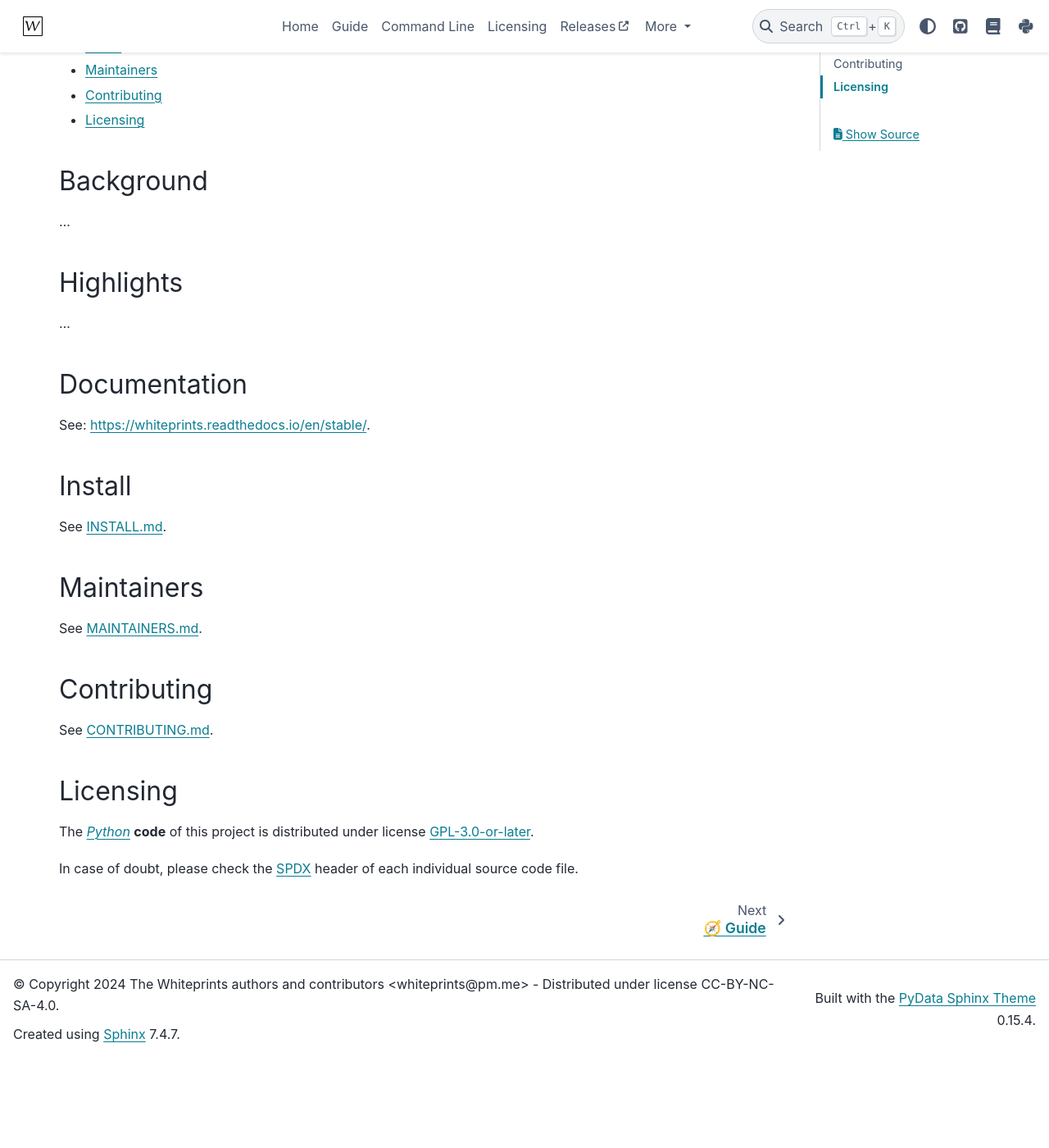
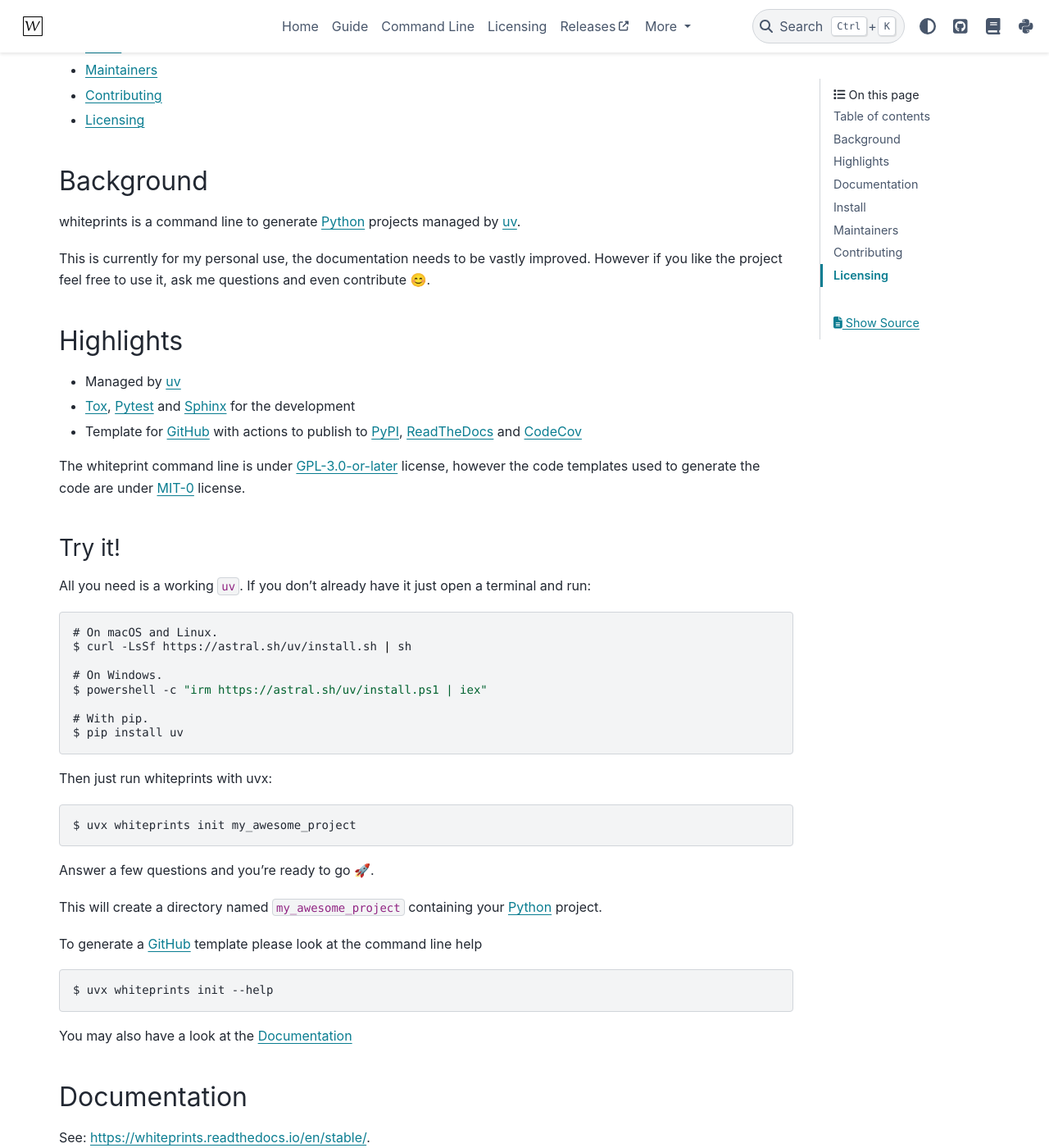
Before and after one commit to whiteprints/whiteprints, a Sphinx documentation site: the page built from docs/index.md, in a window 1280 px wide and 1400 px high, scrolled down 597 px. Shown: the whole window at 82% size. Built offline with Sphinx 7.4.7 and the PyData theme 0.15.4, drawn with Linux system fonts in a browser that asks for light colours; pages that are not in the unit, such as notebooks, are missing from menus; comment, search, counter and statistics services are not loaded; before the commit the page ends 1887 px from its top, so only the background shows below that; some of the changed text lies outside the part shown.

Commit message:
feat: a bit of doc

````diff
--- a/README.md
+++ b/README.md
@@ -36,11 +36,55 @@
 
 ## Background
 
-...
+whiteprints is a command line to generate [Python] projects managed by [uv].
+
+This is currently for my personal use, the documentation needs to be vastly
+improved. However if you like the project feel free to use it, ask me questions
+and even contribute 😊.
 
 ## Highlights
 
-...
+- Managed by [uv]
+- [Tox], [Pytest] and [Sphinx] for the development
+- Template for [GitHub] with actions to publish to [PyPI], [ReadTheDocs] and
+  [CodeCov]
+
+The whiteprint command line is under [GPL-3.0-or-later] license, however the
+code templates used to generate the code are under [MIT-0] license.
+
+
+### Try it!
+
+All you need is a working `uv`. If you don't already have it just open a
+terminal and run:
+
+```console
+# On macOS and Linux.
+$ curl -LsSf https://astral.sh/uv/install.sh | sh
+
+# On Windows.
+$ powershell -c "irm https://astral.sh/uv/install.ps1 | iex"
+
+# With pip.
+$ pip install uv
+```
+
+Then just run whiteprints with uvx:
+
+```
+$ uvx whiteprints init my_awesome_project
+```
+Answer a few questions and you're ready to go 🚀.
+
+This will create a directory named `my_awesome_project` containing your [Python] project.
+
+To generate a [GitHub] template please look at the command line help
+
+```
+$ uvx whiteprints init --help
+```
+
+You may also have a look at the [Documentation](https://whiteprints.readthedocs.io/en/stable/)
 
 ## Documentation
 
@@ -60,10 +104,20 @@
 
 ## Licensing
 
-The _[Python]_ **code** of this project is distributed under license [GPL-3.0-or-later](https://spdx.org/licenses/GPL-3.0-or-later).
+The _[Python]_ **code** of this project is distributed under license .
 
 In case of doubt, please check the [SPDX] header of each individual source code file.
 
 [Python]: https://www.python.org/
 [SPDX]: https://spdx.dev/
 [REUSE]: https://reuse.software/
+[uv]: https://docs.astral.sh/uv/
+[Tox]: https://tox.wiki/
+[Pytest]: https://docs.pytest.org/en/stable/
+[Sphinx]: https://www.sphinx-doc.org/en/master/index.html
+[PyPI]: https://pypi.org/
+[ReadTheDocs]: https://about.readthedocs.com/
+[CodeCov]: https://about.codecov.io/
+[GPL-3.0-or-later]: https://spdx.org/licenses/GPL-3.0-or-later
+[MIT-0]: https://spdx.org/licenses/MIT-0
+[GitHub]:https://github.com/
````
Also changed, not shown: INSTALL.md (+11 -0 lines), docs/quickstart.md (+34 -1 lines).
